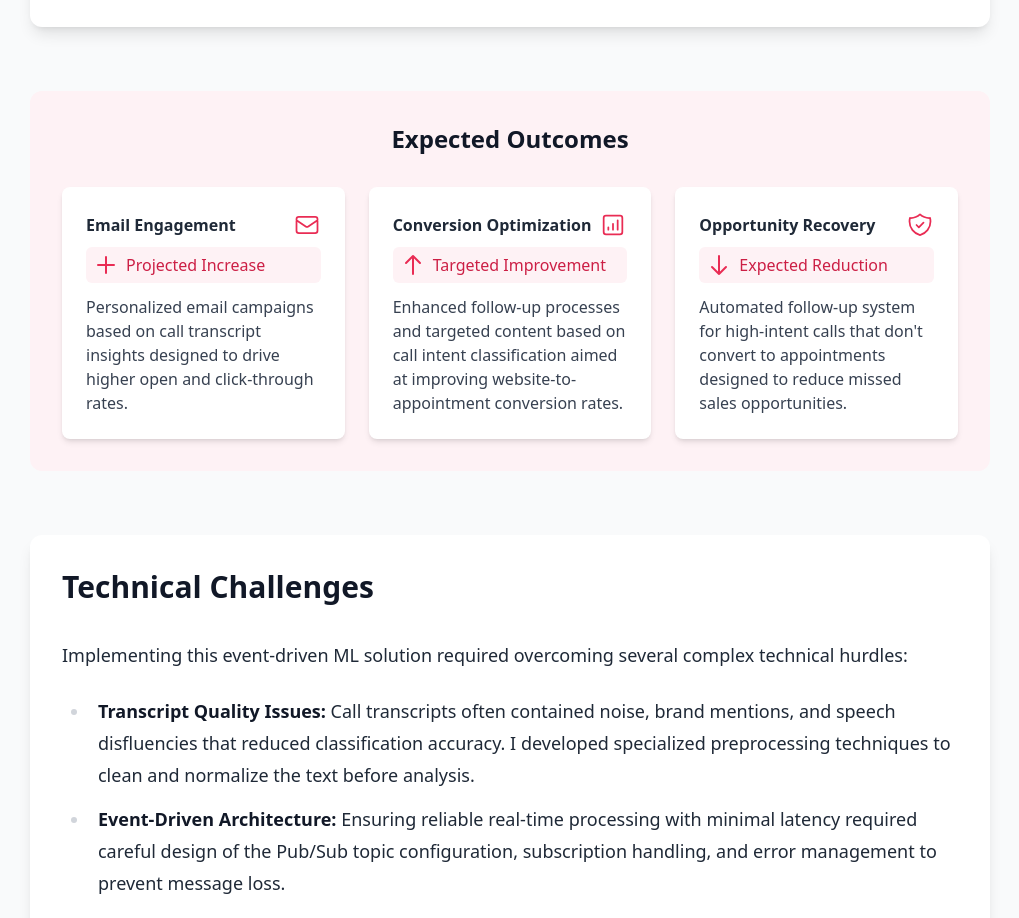
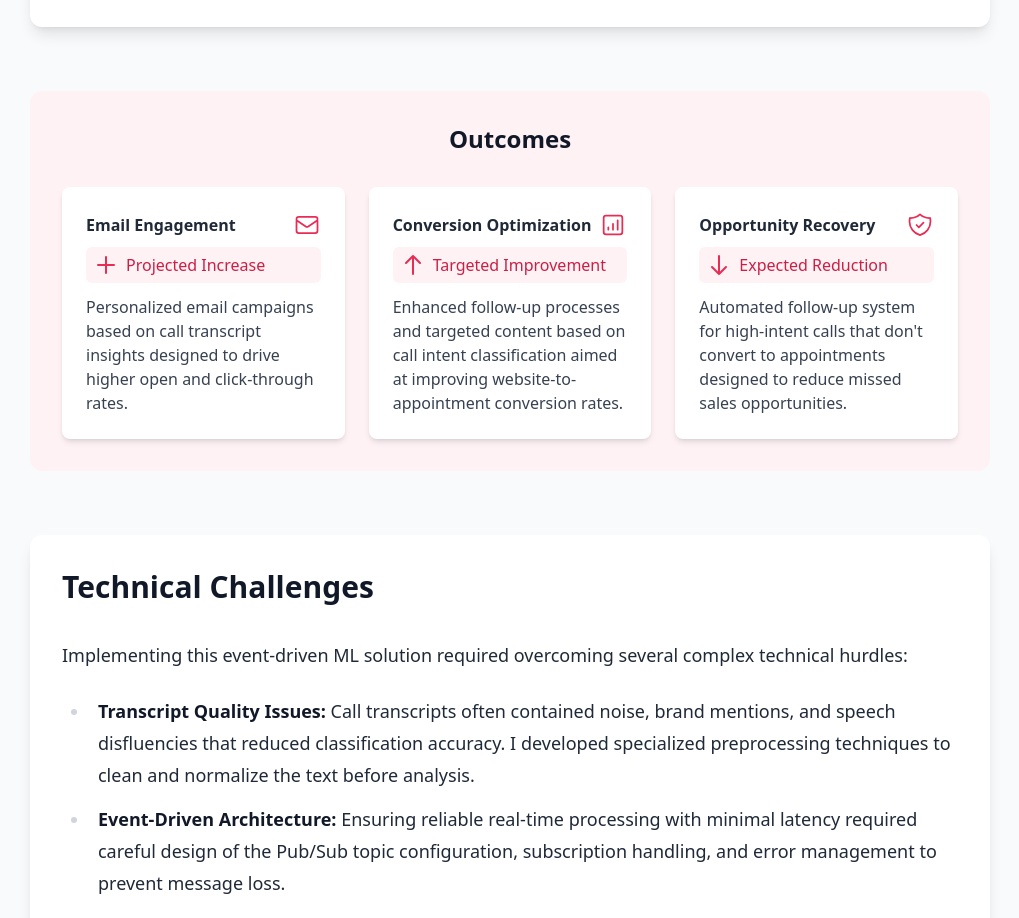
Before and after one commit to alexlabuda/portfolio-website, a Next.js app: page /projects/event-driven-ml-pipeline in a window 1280 px wide. Shown: the part 4200-5118 px from the top of the page, without its empty margins (130-1149 px from the left). Built offline with nearby package versions, Linux system fonts and the light colour scheme.

Commit message:
update copy

```diff
--- a/src/app/projects/event-driven-ml-pipeline/page.tsx
+++ b/src/app/projects/event-driven-ml-pipeline/page.tsx
@@ -317,7 +317,7 @@
 
         {/* Key Outcomes */}
         <div className="bg-accent-50 p-8 rounded-xl mb-16">
-          <h2 className="text-2xl font-bold text-center mb-8 text-gray-900">Expected Outcomes</h2>
+          <h2 className="text-2xl font-bold text-center mb-8 text-gray-900">Outcomes</h2>
           <div className="grid md:grid-cols-3 gap-6">
             {/* Email Engagement Card */}
             <div className="bg-white p-6 rounded-lg shadow-md">
```
